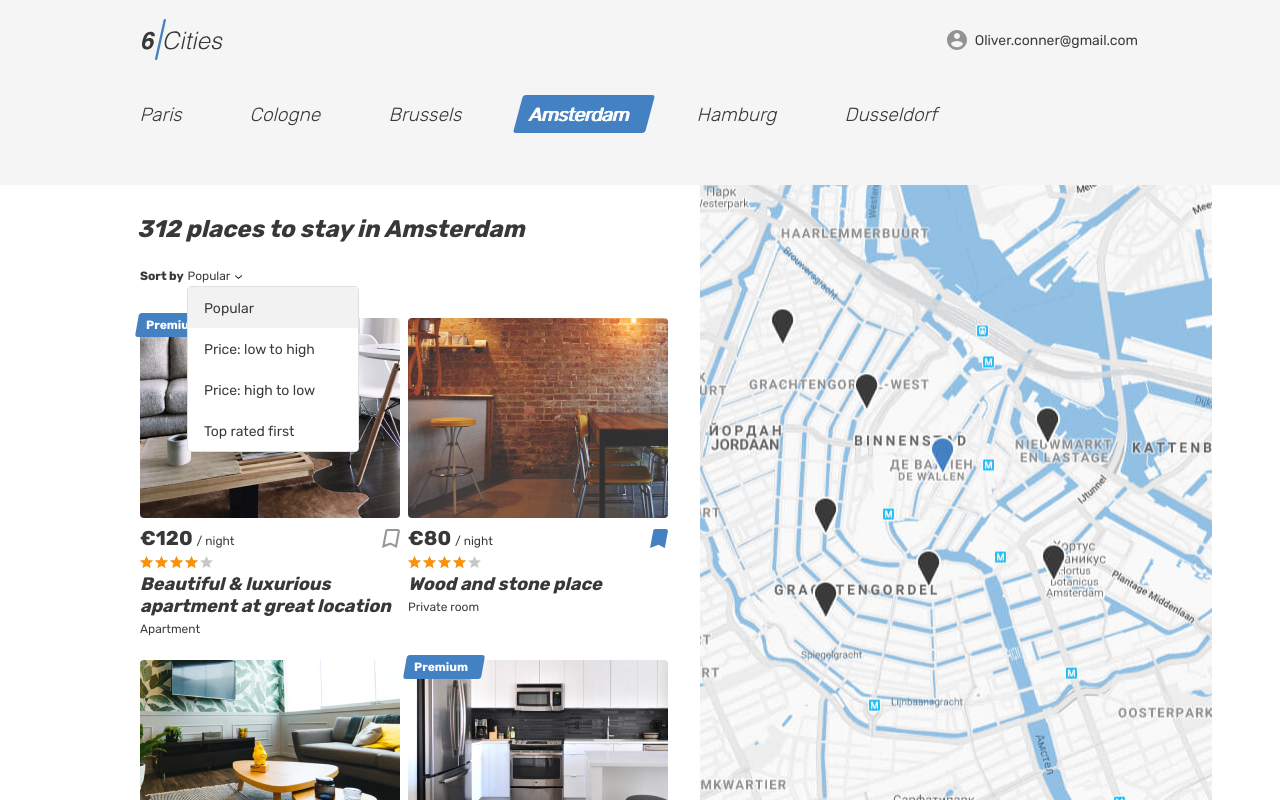
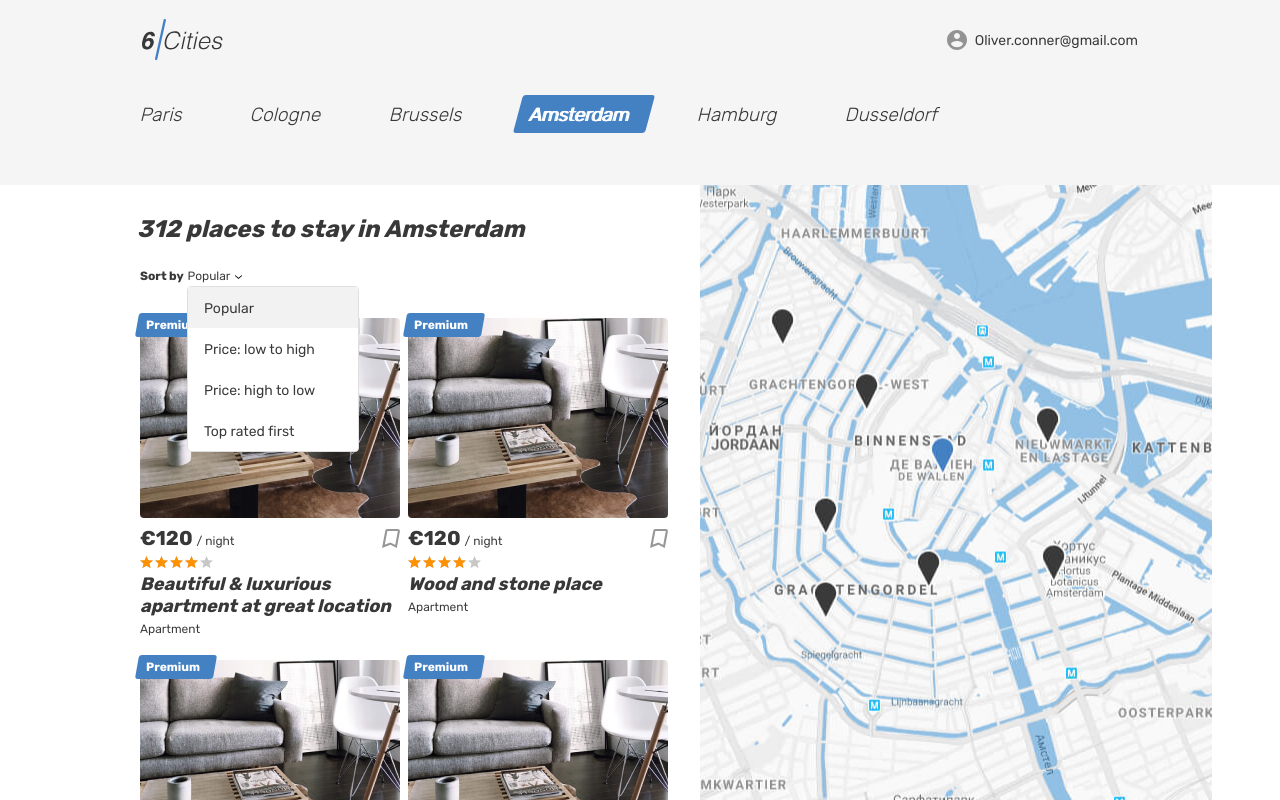
Before and after one commit to bananafishh/18012-six-cities-3, a React app: page / in a window 1280 px wide. Built offline with nearby package versions, Linux system fonts and the light colour scheme.

Commit message:
Добавление валидации пропсов.

```diff
--- a/package.json
+++ b/package.json
@@ -25,6 +25,7 @@
     "node": "10"
   },
   "dependencies": {
+    "prop-types": "15.7.2",
     "react": "16.12.0",
     "react-dom": "16.12.0"
   }
--- a/src/components/app/app.jsx
+++ b/src/components/app/app.jsx
@@ -1,13 +1,25 @@
 import React from 'react';
+import PropTypes from 'prop-types';
+
 import Main from '../main/main.jsx';
 
 const App = (props) => {
-  // eslint-disable-next-line react/prop-types
-  const {rentOffersCount} = props;
+  const {
+    offersCount,
+    offerTitles
+  } = props;
 
   return (
-    <Main rentOffersCount={rentOffersCount}/>
+    <Main
+      offersCount={offersCount}
+      offerTitles={offerTitles}
+    />
   );
 };
 
+App.propTypes = {
+  offersCount: PropTypes.number,
+  offerTitles: PropTypes.arrayOf(PropTypes.string)
+};
+
 export default App;
--- a/src/components/main/main.jsx
+++ b/src/components/main/main.jsx
@@ -1,8 +1,11 @@
 import React from 'react';
+import PropTypes from 'prop-types';
 
 const Main = (props) => {
-  // eslint-disable-next-line react/prop-types
-  const {rentOffersCount} = props;
+  const {
+    offersCount,
+    offerTitles
+  } = props;
 
   return (
     <div className="page page--gray page--main">
@@ -84,7 +87,7 @@ const Main = (props) => {
           <div className="cities__places-container container">
             <section className="cities__places places">
               <h2 className="visually-hidden">Places</h2>
-              <b className="places__found">{rentOffersCount} places to stay in Amsterdam</b>
+              <b className="places__found">{offersCount} places to stay in Amsterdam</b>
 
               <form className="places__sorting" action="#" method="get">
                 <span className="places__sorting-caption">Sort by</span>
@@ -112,7 +115,11 @@ const Main = (props) => {
               </form>
 
               <div className="cities__places-list places__list tabs__content">
-                <article className="cities__place-card place-card">
+                {!!offerTitles.length && offerTitles.map((offerTitle, index) => (
+                  <article
+                    key={`${offerTitle}-${index}`}
+                    className="cities__place-card place-card"
+                  >
                     <div className="place-card__mark">
                       <span>Premium</span>
                     </div>
@@ -154,202 +161,13 @@ const Main = (props) => {
                       </div>
 
                       <h2 className="place-card__name">
-                      <a href="#">Beautiful &amp; luxurious apartment at great location</a>
+                        <a href="#">{offerTitle}</a>
                       </h2>
 
                       <p className="place-card__type">Apartment</p>
                     </div>
                   </article>
-
-                <article className="cities__place-card place-card">
-                  <div className="cities__image-wrapper place-card__image-wrapper">
-                    <a href="#">
-                      <img
-                        className="place-card__image"
-                        src="img/room.jpg"
-                        width="260"
-                        height="200"
-                        alt="Place image"
-                      />
-                    </a>
-                  </div>
-
-                  <div className="place-card__info">
-                    <div className="place-card__price-wrapper">
-                      <div className="place-card__price">
-                        <b className="place-card__price-value">&euro;80</b>
-                        {` `}
-                        <span className="place-card__price-text">&#47;&nbsp;night</span>
-                      </div>
-
-                      <button
-                        className="place-card__bookmark-button place-card__bookmark-button--active button"
-                        type="button"
-                      >
-                        <svg className="place-card__bookmark-icon" width="18" height="19">
-                          <use xlinkHref="#icon-bookmark"></use>
-                        </svg>
-
-                        <span className="visually-hidden">In bookmarks</span>
-                      </button>
-                    </div>
-
-                    <div className="place-card__rating rating">
-                      <div className="place-card__stars rating__stars">
-                        <span style={{width: `80%`}}></span>
-                        <span className="visually-hidden">Rating</span>
-                      </div>
-                    </div>
-
-                    <h2 className="place-card__name">
-                      <a href="#">Wood and stone place</a>
-                    </h2>
-
-                    <p className="place-card__type">Private room</p>
-                  </div>
-                </article>
-
-                <article className="cities__place-card place-card">
-                  <div className="cities__image-wrapper place-card__image-wrapper">
-                    <a href="#">
-                      <img
-                        className="place-card__image"
-                        src="img/apartment-02.jpg"
-                        width="260"
-                        height="200"
-                        alt="Place image"
-                      />
-                    </a>
-                  </div>
-
-                  <div className="place-card__info">
-                    <div className="place-card__price-wrapper">
-                      <div className="place-card__price">
-                        <b className="place-card__price-value">&euro;132</b>
-                        {` `}
-                        <span className="place-card__price-text">&#47;&nbsp;night</span>
-                      </div>
-
-                      <button className="place-card__bookmark-button button" type="button">
-                        <svg className="place-card__bookmark-icon" width="18" height="19">
-                          <use xlinkHref="#icon-bookmark"></use>
-                        </svg>
-
-                        <span className="visually-hidden">To bookmarks</span>
-                      </button>
-                    </div>
-
-                    <div className="place-card__rating rating">
-                      <div className="place-card__stars rating__stars">
-                        <span style={{width: `80%`}}></span>
-                        <span className="visually-hidden">Rating</span>
-                      </div>
-                    </div>
-
-                    <h2 className="place-card__name">
-                      <a href="#">Canal View Prinsengracht</a>
-                    </h2>
-
-                    <p className="place-card__type">Apartment</p>
-                  </div>
-                </article>
-
-                <article className="cities__place-card place-card">
-                  <div className="place-card__mark">
-                    <span>Premium</span>
-                  </div>
-
-                  <div className="cities__image-wrapper place-card__image-wrapper">
-                    <a href="#">
-                      <img
-                        className="place-card__image"
-                        src="img/apartment-03.jpg"
-                        width="260"
-                        height="200"
-                        alt="Place image"
-                      />
-                    </a>
-                  </div>
-
-                  <div className="place-card__info">
-                    <div className="place-card__price-wrapper">
-                      <div className="place-card__price">
-                        <b className="place-card__price-value">&euro;180</b>
-                        {` `}
-                        <span className="place-card__price-text">&#47;&nbsp;night</span>
-                      </div>
-
-                      <button className="place-card__bookmark-button button" type="button">
-                        <svg className="place-card__bookmark-icon" width="18" height="19">
-                          <use xlinkHref="#icon-bookmark"></use>
-                        </svg>
-
-                        <span className="visually-hidden">To bookmarks</span>
-                      </button>
-                    </div>
-
-                    <div className="place-card__rating rating">
-                      <div className="place-card__stars rating__stars">
-                        <span style={{width: `100%`}}></span>
-                        <span className="visually-hidden">Rating</span>
-                      </div>
-                    </div>
-
-                    <h2 className="place-card__name">
-                      <a href="#">Nice, cozy, warm big bed apartment</a>
-                    </h2>
-
-                    <p className="place-card__type">Apartment</p>
-                  </div>
-                </article>
-
-                <article className="cities__place-card place-card">
-                  <div className="cities__image-wrapper place-card__image-wrapper">
-                    <a href="#">
-                      <img
-                        className="place-card__image"
-                        src="img/room.jpg"
-                        width="260"
-                        height="200"
-                        alt="Place image"
-                      />
-                    </a>
-                  </div>
-
-                  <div className="place-card__info">
-                    <div className="place-card__price-wrapper">
-                      <div className="place-card__price">
-                        <b className="place-card__price-value">&euro;80</b>
-                        {` `}
-                        <span className="place-card__price-text">&#47;&nbsp;night</span>
-                      </div>
-
-                      <button
-                        className="place-card__bookmark-button place-card__bookmark-button--active button"
-                        type="button"
-                      >
-                        <svg className="place-card__bookmark-icon" width="18" height="19">
-                          <use xlinkHref="#icon-bookmark-active"></use>
-                        </svg>
-
-                        <span className="visually-hidden">In bookmarks</span>
-                      </button>
-                    </div>
-
-                    <div className="place-card__rating rating">
-                      <div className="place-card__stars rating__stars">
-                        <span style={{width: `80%`}}></span>
-                        <span className="visually-hidden">Rating</span>
-                      </div>
-                    </div>
-
-                    <h2 className="place-card__name">
-                      <a href="#">Wood and stone place</a>
-                    </h2>
-
-                    <p className="place-card__type">Private room</p>
-                  </div>
-                </article>
+                ))}
               </div>
             </section>
 
@@ -363,4 +181,13 @@ const Main = (props) => {
   );
 };
 
+Main.defaultProps = {
+  offerTitles: []
+};
+
+Main.propTypes = {
+  offersCount: PropTypes.number,
+  offerTitles: PropTypes.arrayOf(PropTypes.string).isRequired
+};
+
 export default Main;
--- a/src/index.js
+++ b/src/index.js
@@ -1,10 +1,22 @@
 import React from 'react';
 import ReactDOM from 'react-dom';
+
 import App from './components/app/app.jsx';
 
-const rentOffersCount = 312;
+const offersCount = 312;
+
+const offerTitles = [
+  `Beautiful & luxurious apartment at great location`,
+  `Wood and stone place`,
+  `Canal View Prinsengracht`,
+  `Nice, cozy, warm big bed apartment`,
+  `Wood and stone place`
+];
 
 ReactDOM.render(
-    <App rentOffersCount={rentOffersCount}/>,
+    <App
+      offersCount={offersCount}
+      offerTitles={offerTitles}
+    />,
     document.getElementById(`root`)
 );
```
Lines whose indentation alone changed are shown as unchanged.
